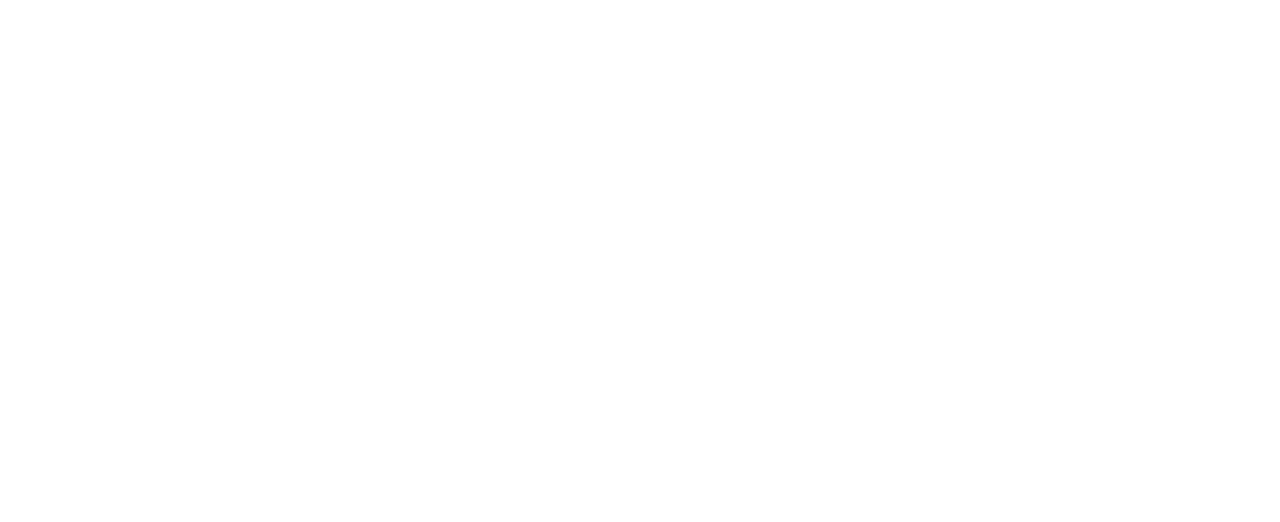
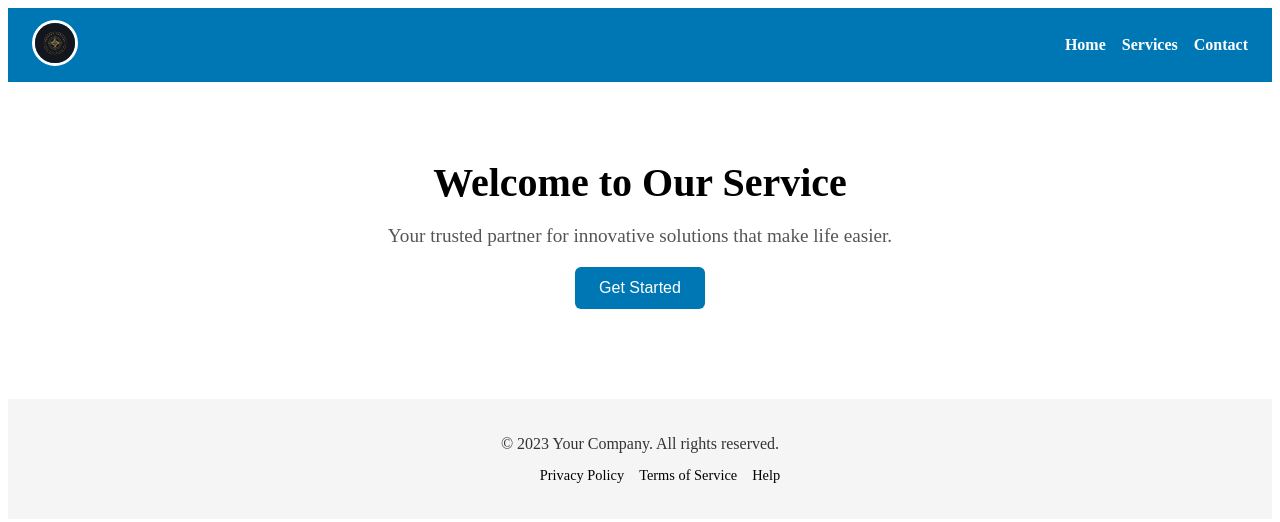
Before and after one commit to abdulsattar576/cortextsolutionTask, a React (Vite) app: page /task4 in a window 1280 px wide. Before the commit this address had no page. Shown: the top 522 px of the page. Built offline with nearby package versions, Linux system fonts and the light colour scheme.

Commit message:
task4 completed

```diff
--- a/src/App.jsx
+++ b/src/App.jsx
@@ -3,6 +3,7 @@
 import Task1 from './pages/Task1'
 import ServiceList from './pages/Task2'
 import FAQList from './pages/Task3'
+import LandingPage from './pages/Task4'
 
 
  const App = () => {
@@ -12,6 +13,7 @@
         <Route path='/' element={<Task1/>}/>
         <Route path='/task2' element={<ServiceList/>}/>
         <Route path='/task3' element={<FAQList/>}/>
+        <Route path='/task4' element={<LandingPage/>}/>
        </Routes>
      </div>
    )
--- /dev/null
+++ b/src/components/Footer.jsx
@@ -0,0 +1,16 @@
+ import React from 'react'
+
+const Footer = () => {
+  return (
+    <footer className='footer'>
+      <p>&copy; 2023 Your Company. All rights reserved.</p>
+      <ul className='footer-links'>
+        <li>Privacy Policy</li>
+        <li>Terms of Service</li>
+        <li>Help</li>
+      </ul>
+    </footer>
+  )
+}
+
+export default Footer
--- /dev/null
+++ b/src/components/Header.jsx
@@ -0,0 +1,19 @@
+ import React from 'react'
+import logo from '../assets/logo.webp'
+
+const Header = () => {
+  return (
+    <div className='header'>
+      <div>
+        <img src={logo} className='logo' alt="Company Logo" />
+      </div>
+      <ul className='nav'>
+        <li>Home</li>
+        <li>Services</li>
+        <li>Contact</li>
+      </ul>
+    </div>
+  )
+}
+
+export default Header
--- /dev/null
+++ b/src/components/HeroSection.jsx
@@ -0,0 +1,13 @@
+ import React from 'react'
+
+const HeroSection = () => {
+  return (
+    <div className='hero'>
+      <h1>Welcome to Our Service</h1>
+      <p>Your trusted partner for innovative solutions that make life easier.</p>
+      <button className='cta-btn'>Get Started</button>
+    </div>
+  )
+}
+
+export default HeroSection
--- a/src/index.css
+++ b/src/index.css
@@ -100,10 +100,10 @@
   transform: translateY(-5px);
 }
 /* task3 */
- /* styles.css or App.css */
+
 .faq-item {
   display: flex;
-  justify-content: space-between; /* better than center for Q + Icon */
+  justify-content: space-between;
   align-items: center;
   gap: 12px;
   cursor: pointer;
@@ -131,3 +131,83 @@
   color: #444;
   line-height: 1.4;
 }
+
+ /* task4 */
+.logo {
+  width: 40px;
+  height: 40px;
+  border-radius: 50%;
+  border: 3px solid #fff;
+  object-fit: cover;
+}
+
+
+.header {
+  display: flex;
+  justify-content: space-between;
+  align-items: center;
+  padding: 12px 24px;
+  background-color: #0077b5;
+  color: #fff;
+}
+.nav {
+  display: flex;
+  list-style: none;
+  gap: 16px;
+  font-weight: bold;
+  cursor: pointer;
+}
+.nav li:hover {
+  text-decoration: underline;
+}
+
+
+.hero {
+  text-align: center;
+  padding: 50px 20px;
+}
+.hero h1 {
+  font-size: 2.5rem;
+  margin-bottom: 10px;
+}
+.hero p {
+  font-size: 1.2rem;
+  margin-bottom: 20px;
+  color: #555;
+}
+.cta-btn {
+  padding: 12px 24px;
+  background-color: #0077b5;
+  color: #fff;
+  border: none;
+  border-radius: 6px;
+  font-size: 1rem;
+  cursor: pointer;
+  transition: 0.3s;
+}
+.cta-btn:hover {
+  background-color: #005f8c;
+}
+
+
+.footer {
+  text-align: center;
+  padding: 20px;
+  background-color: #f5f5f5;
+  margin-top: 40px;
+}
+.footer p {
+  margin-bottom: 10px;
+  color: #333;
+}
+.footer-links {
+  list-style: none;
+  display: flex;
+  justify-content: center;
+  gap: 15px;
+  font-size: 0.9rem;
+  cursor: pointer;
+}
+.footer-links li:hover {
+  text-decoration: underline;
+}
--- /dev/null
+++ b/src/pages/Task4.jsx
@@ -0,0 +1,16 @@
+ import React from 'react'
+import Header from '../components/Header'
+import HeroSection from '../components/HeroSection'
+import Footer from '../components/Footer'
+
+const LandingPage = () => {
+  return (
+    <div className='landing-page'>
+      <Header />
+      <HeroSection />
+      <Footer />
+    </div>
+  )
+}
+
+export default LandingPage
```
Also changed, not shown: src/assets/logo.webp (added), src/assets/logoCortext.webp (added).
